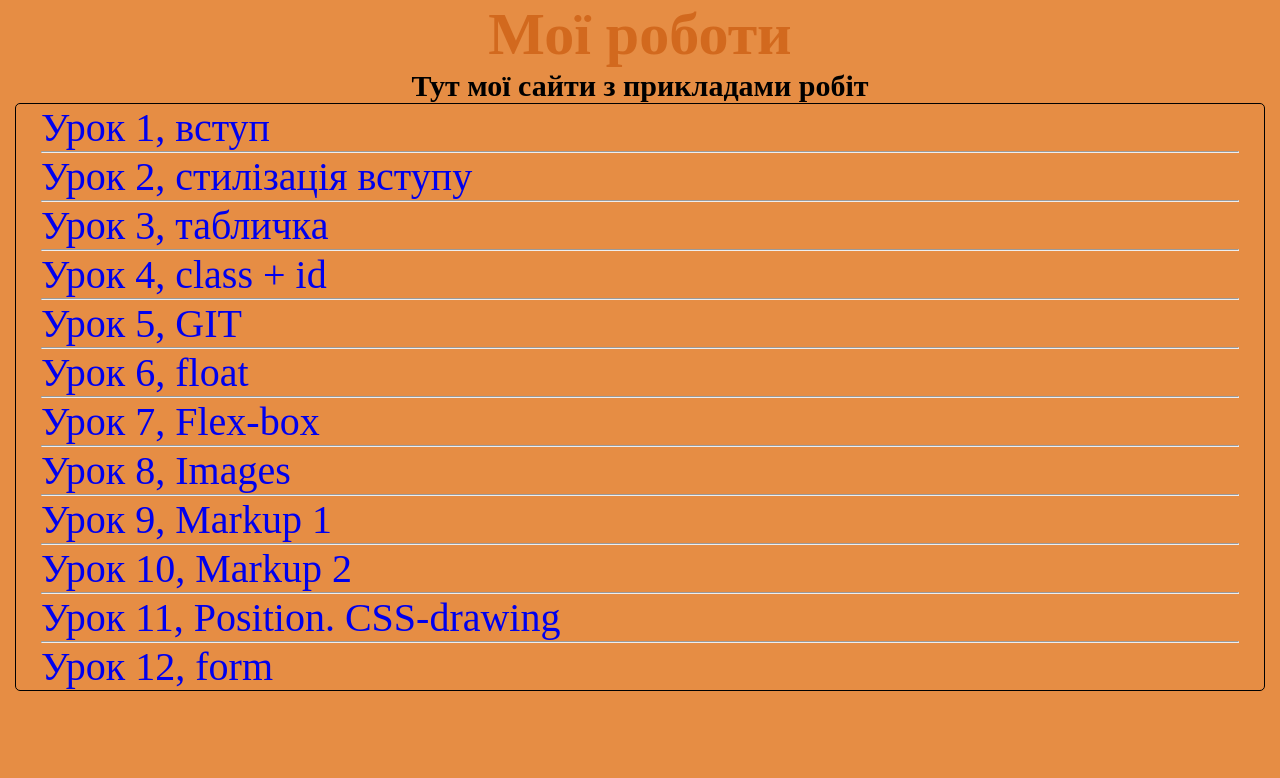
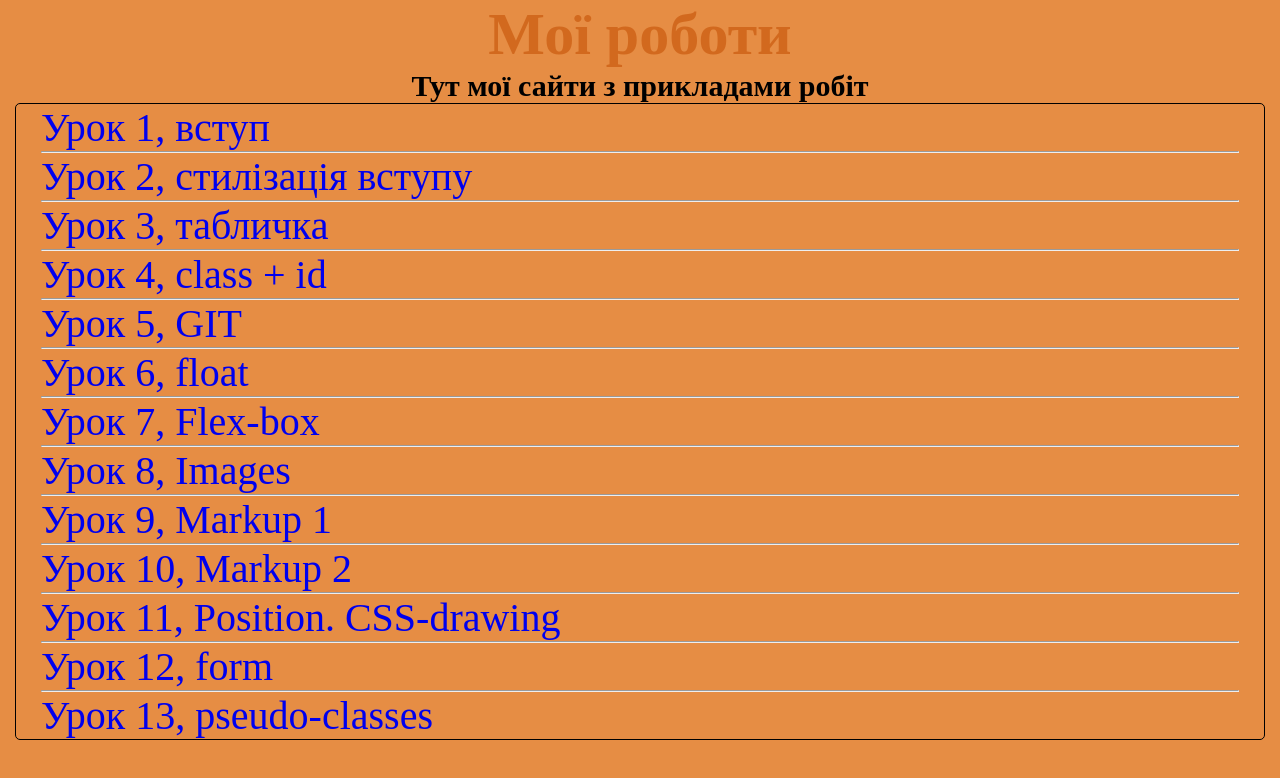
Before and after one commit to Monsterofood/IT-LESSONS, a plain HTML site: page index.html in a window 1280 px wide. Drawn offline with Linux system fonts and the light colour scheme.

Commit message:
My works

```diff
--- a/index.html
+++ b/index.html
@@ -36,6 +36,8 @@
     <li><a href="/lesson11/index.html">Урок 11, Position. CSS-drawing</a></li>
     <hr>
     <li><a href="/lesson12/index.html">Урок 12, form</a></li>
+    <hr>
+    <li><a href="/lesson13/index.html">Урок 13, pseudo-classes</a></li>
  </tr>
 </table>
 </ol>
```
